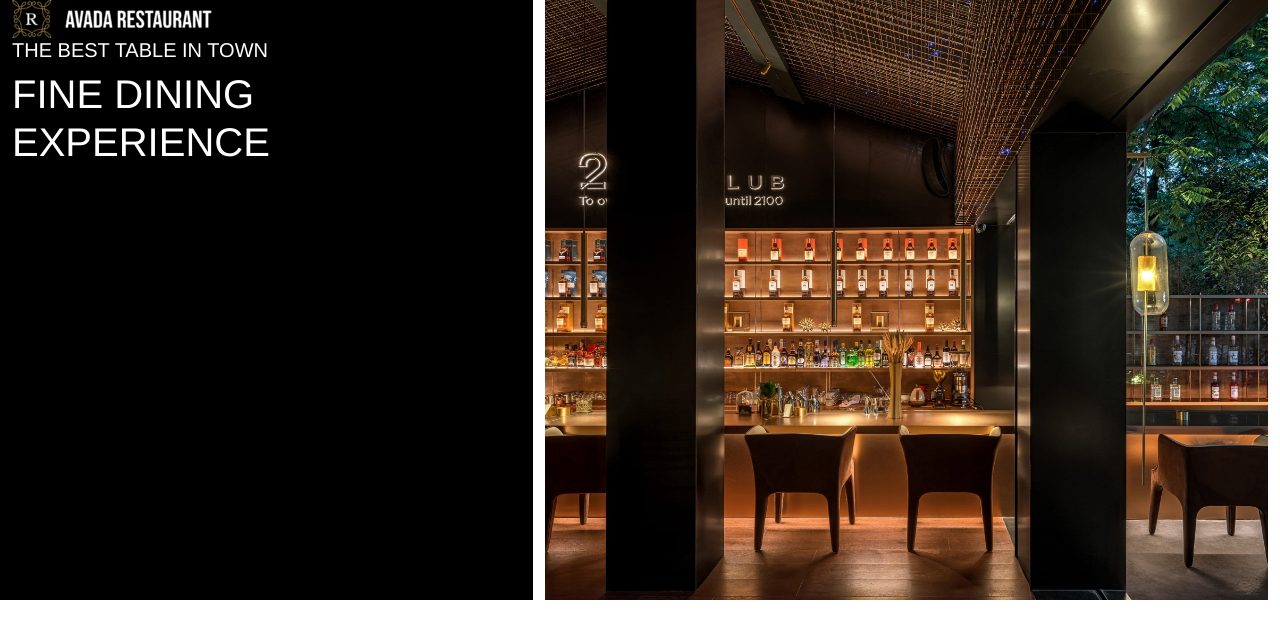
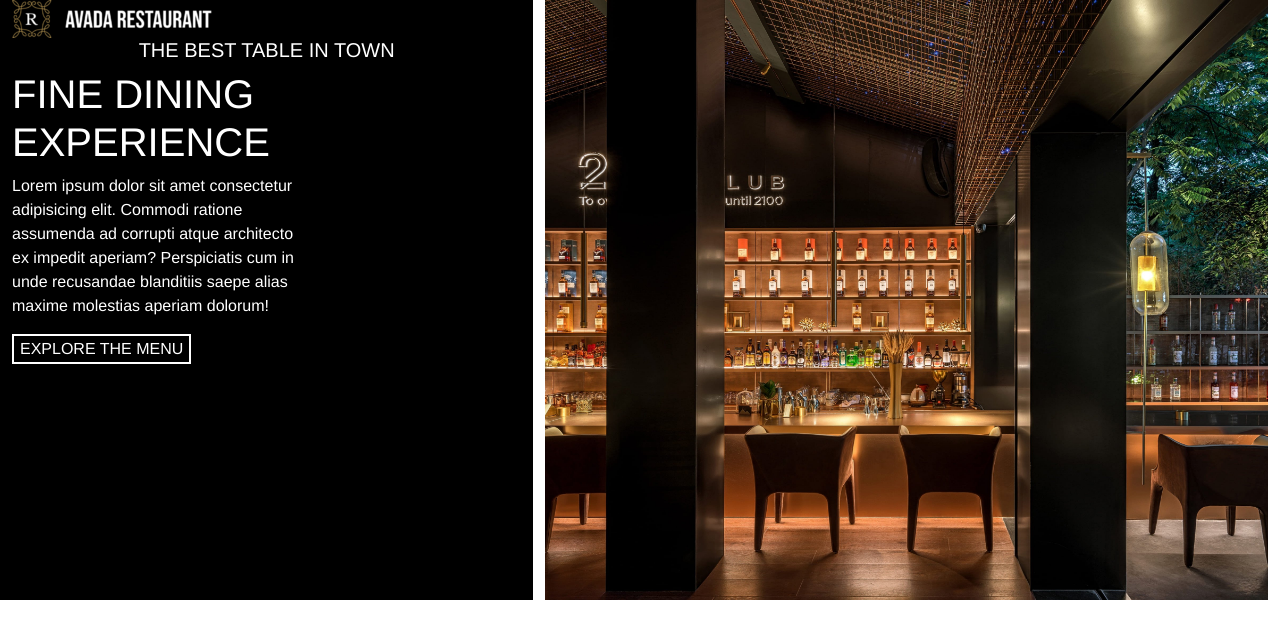
Before and after one commit to matteo92i/proj-html-vuejs, a Vue app: page / in a window 1280 px wide. Shown: the top 638 px of the page. Built offline with nearby package versions, Linux system fonts and the light colour scheme.

Commit message:
fine parte SX

```diff
--- a/src/components/Header.vue
+++ b/src/components/Header.vue
@@ -7,11 +7,17 @@
                   <div class="col-12">
                       <img src="../assets/img/logo.png" alt="logo">
                   </div>
-                  <div class="col-12">
+                  <div class="col-12 text-center">
                       <h5>the best table in town</h5>
                   </div>
-                  <div class="col-6">
+                  <div class="col-16">
                       <h1>fine dining experience </h1>
+                  </div>
+                  <div class="col-7">
+                      <p>Lorem ipsum dolor sit amet consectetur adipisicing elit. Commodi ratione assumenda ad corrupti atque architecto ex impedit aperiam? Perspiciatis cum in unde recusandae blanditiis saepe alias maxime molestias aperiam dolorum!</p>
+                  </div>
+                  <div class="col-12">
+                      <button class="stile">explore the menu</button>
                   </div>
 
               </div>
@@ -50,11 +56,20 @@ h1{
     text-transform:uppercase;
     color: white;
     font-size: 80px;
-
+}
+p{
+    color: white
+}
+.stile{
+    border: 2px solid white;
+    background-color: black;
+    text-transform:uppercase;
+    color: white;
 }
 
 
 
 
 
+
 </style>
```
